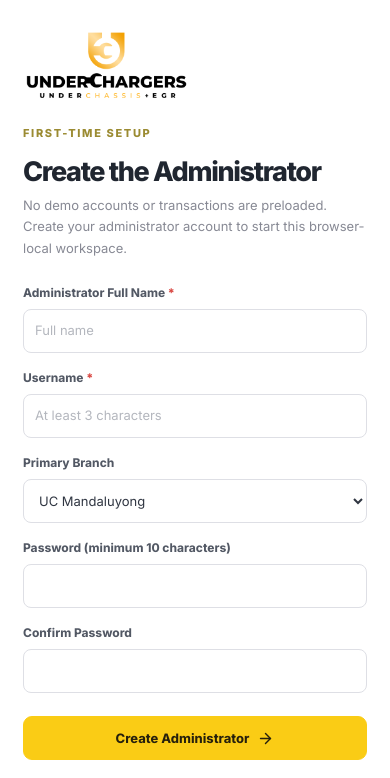
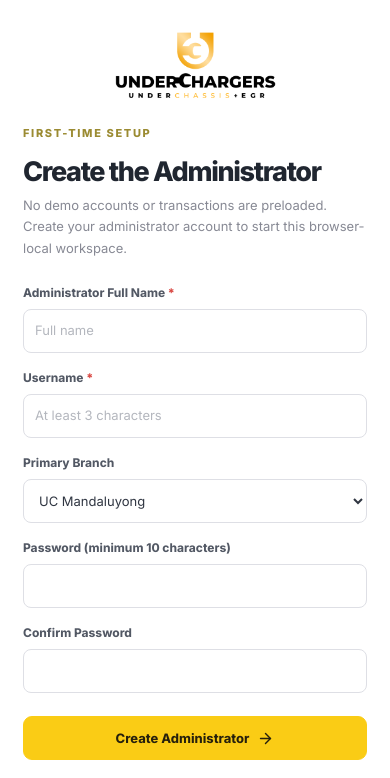
Before and after one commit to phoebemagbiray0312-dev/Cashier-Sys, a Next.js app: page / in a window 390 px wide. Shown: the top 778 px of the page. Built offline with nearby package versions, Linux system fonts and the light colour scheme.

Commit message:
Center original company logo above login form

```diff
--- a/app/globals.css
+++ b/app/globals.css
@@ -936,3 +936,11 @@
  .login-panel .login-brand{height:82px;min-height:82px;margin-bottom:10px}
  .login-panel .login-company-logo{width:235px;height:235px;transform:translateX(-34px)}
 }
+
+/* Center login artwork above the form without changing its visible size. */
+.login-panel .login-brand{justify-content:center}
+.login-panel .login-company-logo{transform:none}
+@media(max-width:700px){
+ .login-panel .login-brand{justify-content:center}
+ .login-panel .login-company-logo{transform:none}
+}
```
